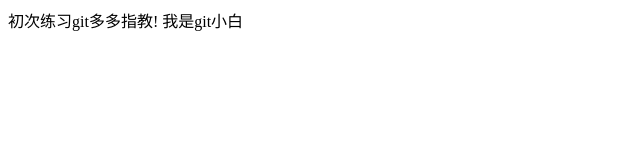
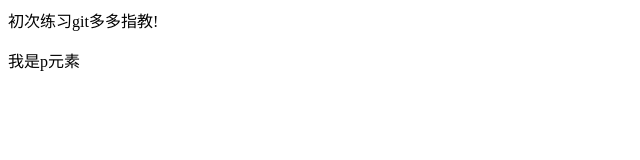
Before and after one commit to ty-hue/git-test, a plain HTML site: page index.html in a window 1280 px wide. Shown: the whole page, without its empty margins (0-640 px from the left). Drawn offline with Linux system fonts and the light colour scheme.

Commit message:
index.html文件添加了p元素

```diff
--- a/index.html
+++ b/index.html
@@ -6,6 +6,7 @@
   <title>Document</title>
 </head>
 <body>
-  <div>初次练习git多多指教! 我是git小白</div>
+  <div>初次练习git多多指教! </div>
+  <p>我是p元素</p>
 </body>
 </html>
```
